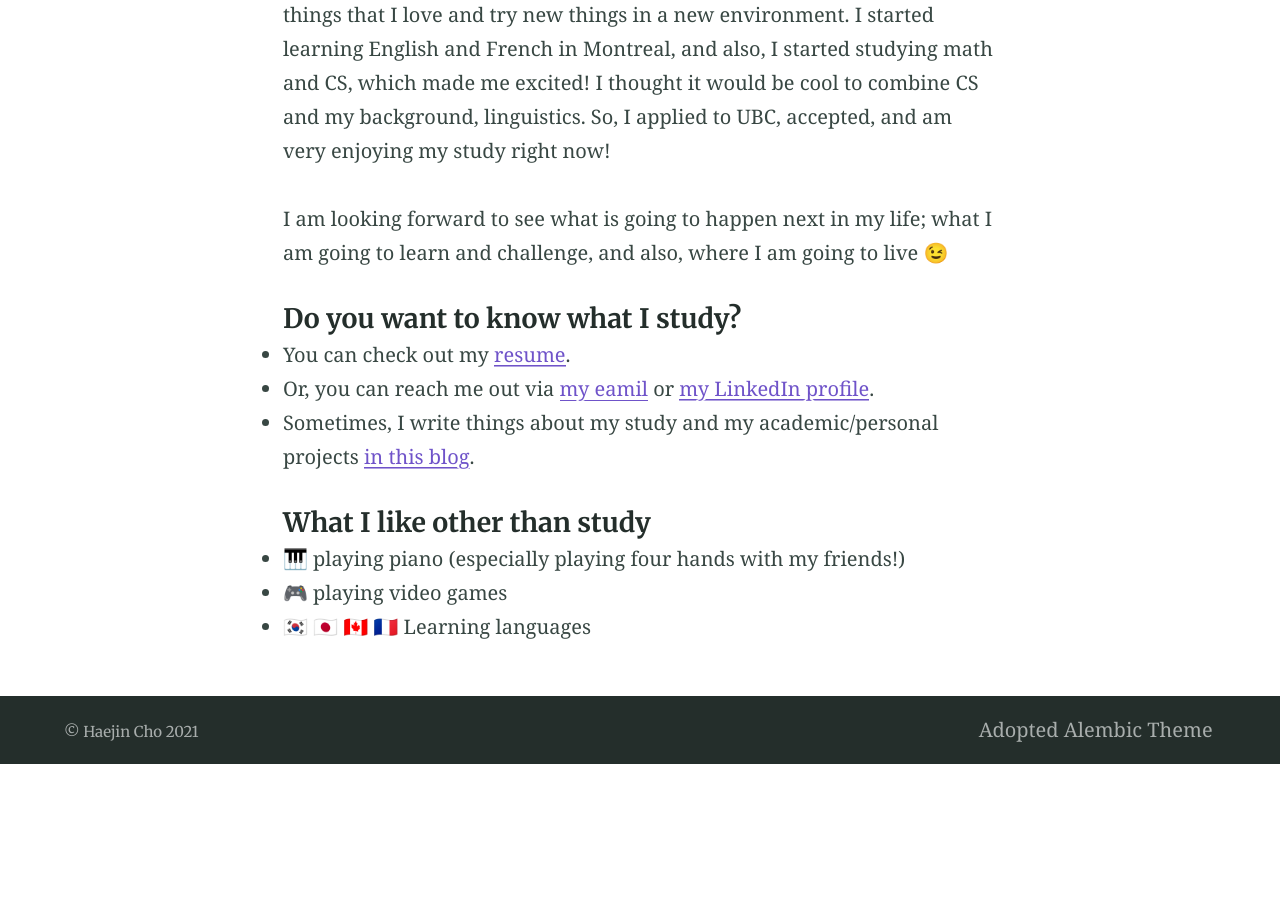
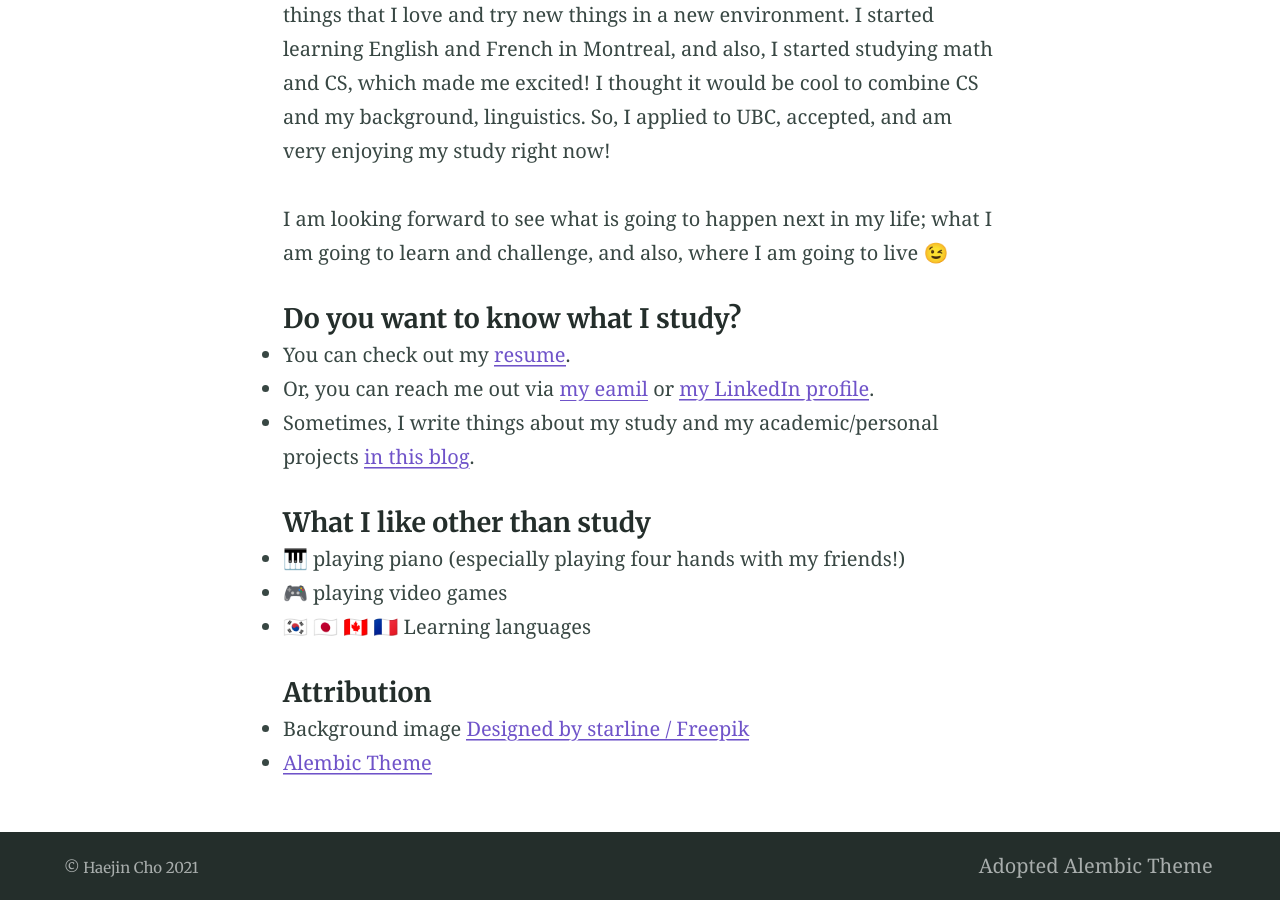
Before and after one commit to jinjin-tonic/jinjin-tonic.github.io, a Jekyll site: the page built from index.md, in a window 1280 px wide and 900 px high, scrolled down 1075 px. Built offline with Jekyll 4.4.1, drawn with Linux system fonts in a browser that asks for light colours; before the commit the page ends 1839 px from its top, so only the background shows below that.

Commit message:
Update index.md

```diff
--- a/index.md
+++ b/index.md
@@ -30,3 +30,8 @@ I am looking forward to see what is going to happen next in my life; what I am g
 - 🎹 playing piano (especially playing four hands with my friends!)
 - 🎮 playing video games
 - 🇰🇷 🇯🇵 🇨🇦 🇫🇷 Learning languages
+
+
+#### Attribution
+- Background image <a href="http://www.freepik.com">Designed by starline / Freepik</a>
+- [Alembic Theme](https://darn.es/)
```
